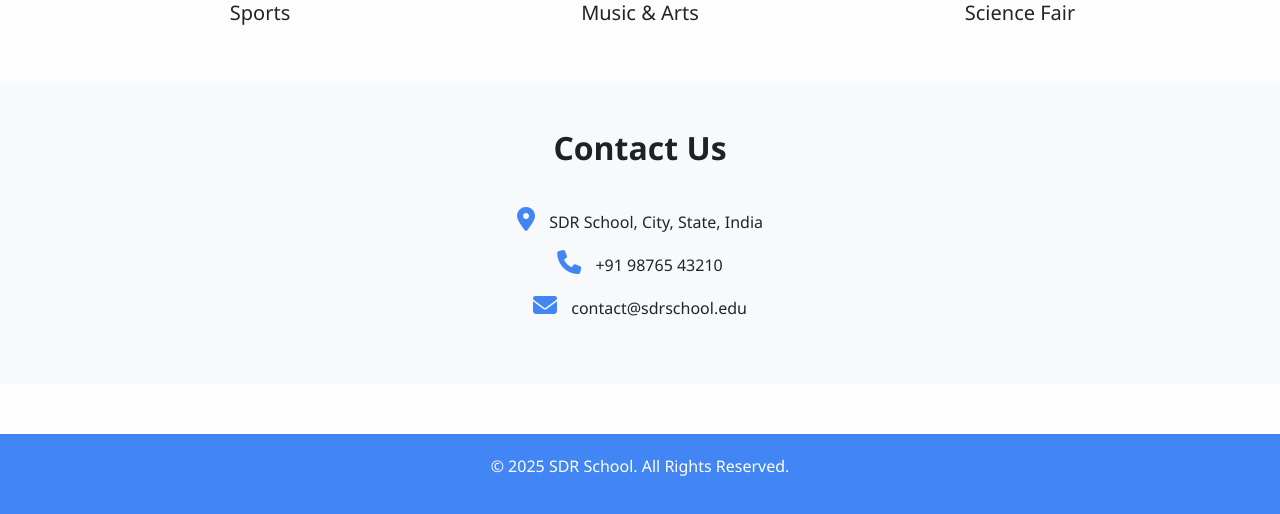
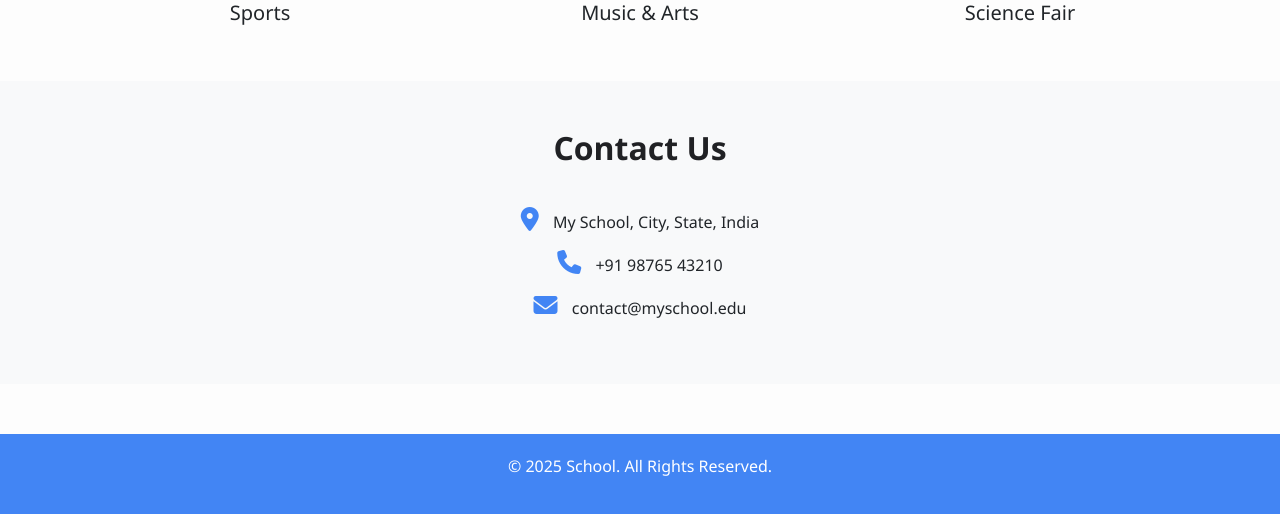
Before and after one commit to teluguabbai/school, a Django app: page / in a window 1280 px wide. Shown: the part 2120-2634 px from the top of the page. Run offline with Django 4.2, Linux system fonts and the light colour scheme; data comes from the database, SQL or seed files in the repository.

Commit message:
Update home.html

```diff
--- a/school/templates/home.html
+++ b/school/templates/home.html
@@ -95,7 +95,7 @@
   <!-- Navbar -->
   <nav class="navbar navbar-expand-lg navbar-light bg-light shadow-sm">
     <div class="container">
-      <a class="navbar-brand" href="#">SDR<span> School</span><span>.</span></a>
+      <a class="navbar-brand" href="#">My<span> School</span><span>.</span></a>
       <button class="navbar-toggler" type="button" data-bs-toggle="collapse" data-bs-target="#navbarNav">
         <span class="navbar-toggler-icon"></span>
       </button>
@@ -125,7 +125,7 @@
   <section id="about" class="py-5 text-center">
     <div class="container">
       <h2 class="section-title">About Our School</h2>
-      <p class="lead">SDR School is dedicated to nurturing young minds through quality education,
+      <p class="lead">My School is dedicated to nurturing young minds through quality education,
         extracurricular activities, and holistic development. Our mission is to inspire excellence,
         discipline, and creativity in every student.</p>
     </div>
@@ -246,15 +246,15 @@
   <section id="contact" class="py-5 bg-light">
     <div class="container text-center">
       <h2 class="section-title">Contact Us</h2>
-      <p><i class="fa-solid fa-location-dot contact-icon"></i> SDR School, City, State, India</p>
+      <p><i class="fa-solid fa-location-dot contact-icon"></i> My School, City, State, India</p>
       <p><i class="fa-solid fa-phone contact-icon"></i> +91 98765 43210</p>
-      <p><i class="fa-solid fa-envelope contact-icon"></i> contact@sdrschool.edu</p>
+      <p><i class="fa-solid fa-envelope contact-icon"></i> contact@myschool.edu</p>
     </div>
   </section>
 
   <!-- Footer -->
   <footer>
-    <p>&copy; 2025 SDR School. All Rights Reserved.</p>
+    <p>&copy; 2025 School. All Rights Reserved.</p>
   </footer>
 
   <script src="https://cdn.jsdelivr.net/npm/bootstrap@5.3.0/dist/js/bootstrap.bundle.min.js"></script>
```
